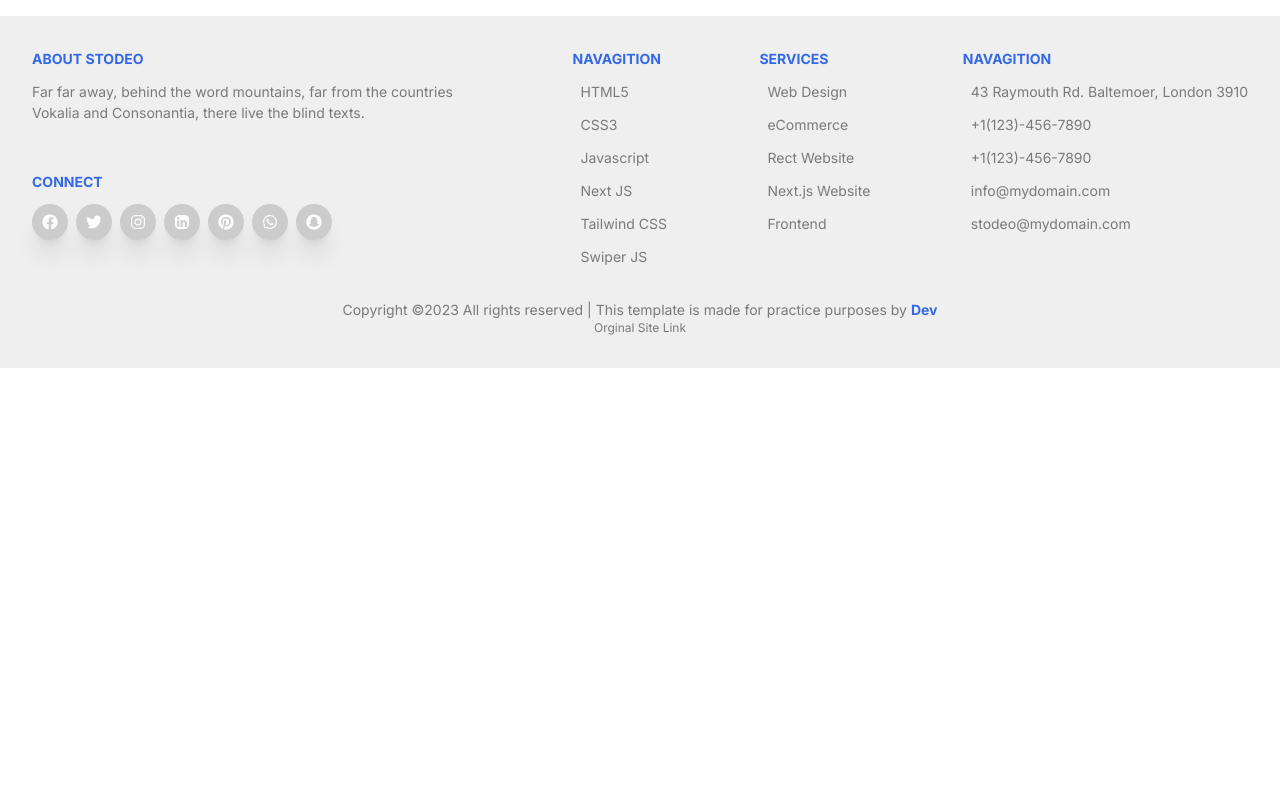
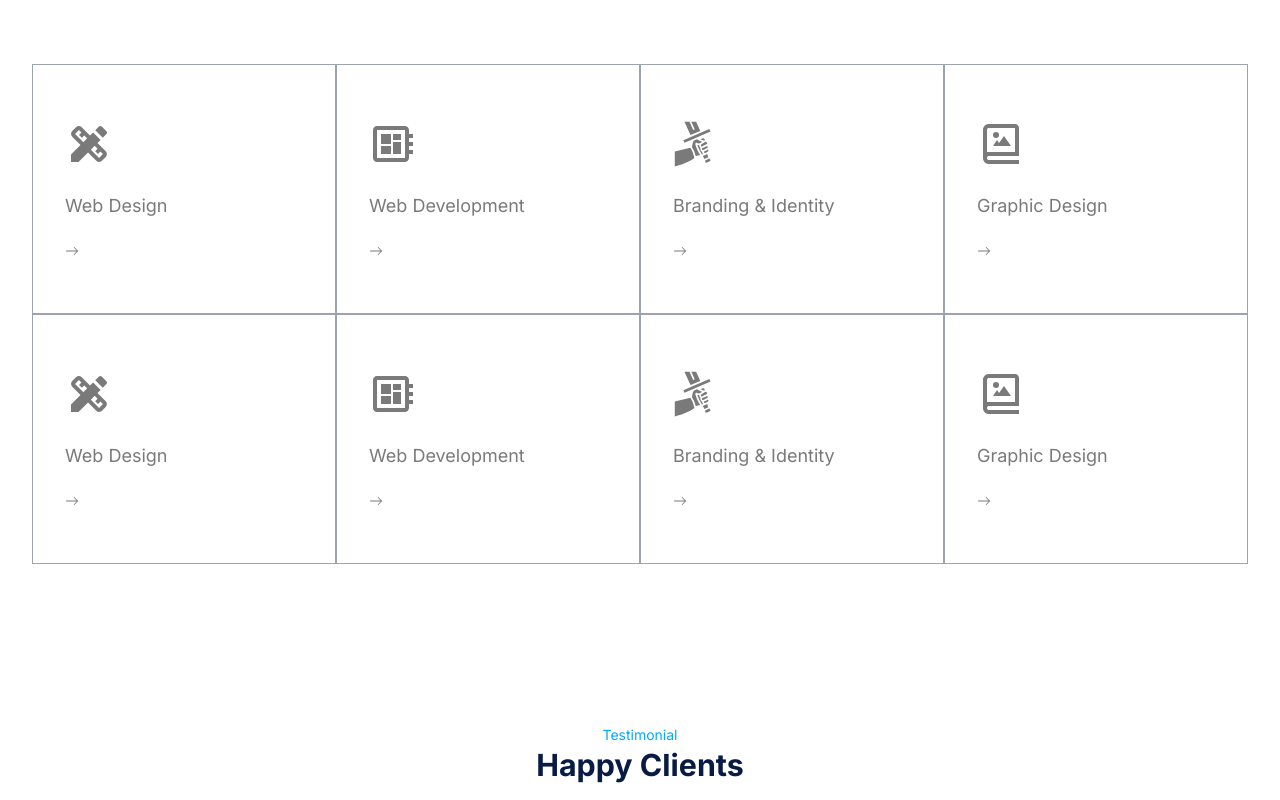
Before and after one commit to devdashk66/stodeo-agency, a Next.js app: page /services in a window 1280 px wide. Shown: the part 600-1400 px from the top of the page. Before the commit the page ends 968 px from the top, so only its background shows below. Built offline with nearby package versions, Linux system fonts and the light colour scheme.

Commit message:
Why Stodeo and Our Services page complate

```diff
--- a/app/components/footer/Footer.js
+++ b/app/components/footer/Footer.js
@@ -119,8 +119,9 @@ const Footer = () => {
             </ul>
           </div>
         </div>
+      </div>
       {/* Footer Copyright */}
-        <div className="text-center mt-8 flex flex-col">
+      <div className="text-center py-8 flex flex-col bg-gray-600 text-white">
         <span>
           Copyright ©2023 All rights reserved | This template is made for
           practice purposes by{" "}
@@ -136,7 +137,6 @@ const Footer = () => {
           Orginal Site Link
         </a>
       </div>
-      </div>
     </section>
   );
 };
--- a/app/components/hero/Hero.js
+++ b/app/components/hero/Hero.js
@@ -15,7 +15,7 @@ const Hero = ({ pageName, title, bgColor = "#f8f9fa" }) => {
   return (
     <>
       <section
-        className={`px-8 text-center m-auto flex justify-center items-center flex-col py-44 gap-3   bg-[${bgColor}]`}
+        className={`px-8 text-center m-auto flex justify-center items-center flex-col py-40 gap-3 bg-[${bgColor}]`}
       >
         {/* ————————————— Page Name ————————————— */}
         <span
--- a/app/components/recentBlog/RecentBlog.js
+++ b/app/components/recentBlog/RecentBlog.js
@@ -6,7 +6,7 @@ const RecentBlog = () => {
     <>
       {/* Section containing recent blog posts */}
       <section
-        className={`px-8 m-auto py-44 flex flex-col gap-8 overflow-x-hidden`}
+        className={`px-8 m-auto py-20 flex flex-col gap-8 overflow-x-hidden`}
       >
         {/* Section title */}
         <div data-aos="fade-left" data-aos-duration="1200">
--- /dev/null
+++ b/app/components/services/Services.js
@@ -0,0 +1,116 @@
+import { BsArrowRight } from "react-icons/bs";
+import { MdDesignServices, MdDeveloperBoard } from "react-icons/md";
+import { GiSwordBrandish } from "react-icons/gi";
+import { BiPhotoAlbum } from "react-icons/bi";
+
+const Services = () => {
+  return (
+    <>
+      <section className="max-w-screen-2xl m-auto px-8 py-20">
+        <div className="flex flex-wrap items-center">
+          <div
+            data-aos="fade-up"
+            className="w-2/4 lg:w-1/4 relative border border-solid border-gray-400 h-[250px] flex flex-col justify-center pl-8 hover:text-[#3369e7] duration-300 cursor-pointer group"
+          >
+            <MdDesignServices className="text-5xl" />
+            <span className="text-lg font-normal my-6 block">Web Design</span>
+            <BsArrowRight className="font-bold" />
+
+            <span className="absolute top-0 left-0 w-0 h-1 duration-300 group-hover:bg-[#3369e7] origin-center group-hover:w-full"></span>
+          </div>
+          <div
+            data-aos="fade-up"
+            data-aos-delay="100"
+            className="w-2/4 lg:w-1/4 relative border border-solid border-gray-400 h-[250px] flex flex-col justify-center pl-8 hover:text-[#3369e7] duration-300 cursor-pointer group"
+          >
+            <MdDeveloperBoard className="text-5xl" />
+            <span className="text-lg font-normal my-6 block">
+              Web Development
+            </span>
+            <BsArrowRight className="font-bold" />
+
+            <span className="absolute top-0 left-0 w-0 h-1 duration-300 group-hover:bg-[#3369e7] origin-center group-hover:w-full"></span>
+          </div>
+          <div
+            data-aos="fade-up"
+            data-aos-delay="200"
+            className="w-2/4 lg:w-1/4 relative border border-solid border-gray-400 h-[250px] flex flex-col justify-center pl-8 hover:text-[#3369e7] duration-300 cursor-pointer group"
+          >
+            <GiSwordBrandish className="text-5xl" />
+            <span className="text-lg font-normal my-6 block">
+              Branding & Identity
+            </span>
+            <BsArrowRight className="font-bold" />
+
+            <span className="absolute top-0 left-0 w-0 h-1 duration-300 group-hover:bg-[#3369e7] origin-center group-hover:w-full"></span>
+          </div>
+          <div
+            data-aos="fade-up"
+            data-aos-delay="300"
+            className="w-2/4 lg:w-1/4 relative border border-solid border-gray-400 h-[250px] flex flex-col justify-center pl-8 hover:text-[#3369e7] duration-300 cursor-pointer group"
+          >
+            <BiPhotoAlbum className="text-5xl" />
+            <span className="text-lg font-normal my-6 block">
+              Graphic Design
+            </span>
+            <BsArrowRight className="font-bold" />
+
+            <span className="absolute top-0 left-0 w-0 h-1 duration-300 group-hover:bg-[#3369e7] origin-center group-hover:w-full"></span>
+          </div>
+          <div
+            data-aos="fade-up"
+            data-aos-delay="400"
+            className="w-2/4 lg:w-1/4 relative border border-solid border-gray-400 h-[250px] flex flex-col justify-center pl-8 hover:text-[#3369e7] duration-300 cursor-pointer group"
+          >
+            <MdDesignServices className="text-5xl" />
+            <span className="text-lg font-normal my-6 block">Web Design</span>
+            <BsArrowRight className="font-bold" />
+
+            <span className="absolute top-0 left-0 w-0 h-1 duration-300 group-hover:bg-[#3369e7] origin-center group-hover:w-full"></span>
+          </div>
+          <div
+            data-aos="fade-up"
+            data-aos-delay="500"
+            className="w-2/4 lg:w-1/4 relative border border-solid border-gray-400 h-[250px] flex flex-col justify-center pl-8 hover:text-[#3369e7] duration-300 cursor-pointer group"
+          >
+            <MdDeveloperBoard className="text-5xl" />
+            <span className="text-lg font-normal my-6 block">
+              Web Development
+            </span>
+            <BsArrowRight className="font-bold" />
+
+            <span className="absolute top-0 left-0 w-0 h-1 duration-300 group-hover:bg-[#3369e7] origin-center group-hover:w-full"></span>
+          </div>
+          <div
+            data-aos="fade-up"
+            data-aos-delay="600"
+            className="w-2/4 lg:w-1/4 relative border border-solid border-gray-400 h-[250px] flex flex-col justify-center pl-8 hover:text-[#3369e7] duration-300 cursor-pointer group"
+          >
+            <GiSwordBrandish className="text-5xl" />
+            <span className="text-lg font-normal my-6 block">
+              Branding & Identity
+            </span>
+            <BsArrowRight className="font-bold" />
+
+            <span className="absolute top-0 left-0 w-0 h-1 duration-300 group-hover:bg-[#3369e7] origin-center group-hover:w-full"></span>
+          </div>
+          <div
+            data-aos="fade-up"
+            data-aos-delay="700"
+            className="w-2/4 lg:w-1/4 relative border border-solid border-gray-400 h-[250px] flex flex-col justify-center pl-8 hover:text-[#3369e7] duration-300 cursor-pointer group"
+          >
+            <BiPhotoAlbum className="text-5xl" />
+            <span className="text-lg font-normal my-6 block">
+              Graphic Design
+            </span>
+            <BsArrowRight className="font-bold" />
+
+            <span className="absolute top-0 left-0 w-0 h-1 duration-300 group-hover:bg-[#3369e7] origin-center group-hover:w-full"></span>
+          </div>
+        </div>
+      </section>
+    </>
+  );
+};
+
+export default Services;
--- a/app/components/testimonial/Testimonial.js
+++ b/app/components/testimonial/Testimonial.js
@@ -4,7 +4,7 @@ const Testimonial = () => {
   return (
     <>
       {/* Testimonial section */}
-      <section className="max-w-screen-2xl m-auto px-8 overflow-x-hidden gap-5 lg:gap-0 py-44">
+      <section className="max-w-screen-2xl m-auto px-8 overflow-x-hidden gap-5 lg:gap-0 py-20">
         <div className="flex items-center flex-col mb-8">
           {/* Section title */}
           <span className="text-[#00aaff]">Testimonial</span>
--- a/app/components/weAwesome/WeAwesome.js
+++ b/app/components/weAwesome/WeAwesome.js
@@ -10,7 +10,7 @@ const WeAwesome = () => {
   return (
     <>
       {/* Section containing content */}
-      <section className="flex max-w-screen-2xl m-auto px-8 flex-col lg:flex-row justify-center overflow-x-hidden gap-5 lg:gap-0">
+      <section className="flex max-w-screen-2xl m-auto px-8 py-20 flex-col lg:flex-row justify-center overflow-x-hidden gap-5 lg:gap-0">
         {/* Left-side content */}
         <div
           data-aos="fade-right"
--- a/app/components/welcomeSection/WelcomeSection.js
+++ b/app/components/welcomeSection/WelcomeSection.js
@@ -6,7 +6,7 @@ const WelcomeSection = () => {
   return (
     <>
       {/* Section containing an image and a text box */}
-      <section className="flex  items-start max-w-screen-2xl m-auto lg:px-8 flex-col lg:flex-row px-8 relative">
+      <section className="flex  items-start max-w-screen-2xl m-auto lg:px-8 flex-col lg:flex-row px-8 py-20 relative">
         {/* Image on the left */}
         <Image
           className="w-full lg:w-2/4 -mb-10 lg:-mb-0"
@@ -27,7 +27,9 @@ const WelcomeSection = () => {
             Vokalia and Consonantia, there live the blind texts.
           </p>
           {/* Button with a link */}
-          <Button title="About us" color="#ffffff" />
+          <div className="text-white">
+            <Button title="About us" />
+          </div>
         </div>
       </section>
     </>
--- a/app/components/whyChooseUs/WhyChooseUs.js
+++ b/app/components/whyChooseUs/WhyChooseUs.js
@@ -7,7 +7,7 @@ const WhyChooseUs = () => {
   return (
     <>
       {/* Section containing content */}
-      <section className="flex max-w-screen-2xl m-auto px-8 flex-col lg:flex-row text-white justify-center overflow-x-hidden">
+      <section className="flex max-w-screen-2xl m-auto px-8 py-20 flex-col lg:flex-row text-white justify-center overflow-x-hidden">
         {/* Left-side content with image */}
         <div data-aos="fade-right" className="">
           {/* Image component */}
--- a/app/components/whyStodeo/WhyStodeo.js
+++ b/app/components/whyStodeo/WhyStodeo.js
@@ -5,7 +5,7 @@ const WhyStodeo = () => {
   return (
     <>
       {/* Section containing content and a Button */}
-      <section className="flex lg:justify-around lg:items-center max-w-screen-2xl m-auto py-44 px-8 gap-16 lg:gap-0 flex-col lg:flex-row">
+      <section className="flex lg:justify-around lg:items-center max-w-screen-2xl m-auto py-20 px-8 gap-16 lg:gap-0 flex-col lg:flex-row">
         {/* Left-side content */}
         <div className="">
           <p
--- a/app/services/page.js
+++ b/app/services/page.js
@@ -1,9 +1,17 @@
+"use client";
 import Hero from "../components/hero/Hero";
+import Services from "../components/services/Services";
+import Testimonial from "../components/testimonial/Testimonial";
 
 const service = () => {
   return (
     <>
+      {/* Hero Section */}
       <Hero pageName="SERVICES" title="Our Services" />
+      {/* Services Section */}
+      <Services />
+      {/* Testimonial Section */}
+      <Testimonial />
     </>
   );
 };
```
Also changed, not shown: app/whyus/page.js (+11 -0 lines), 1 other file (tests, documents, lock files or other folders). Lines whose indentation alone changed are shown as unchanged.
